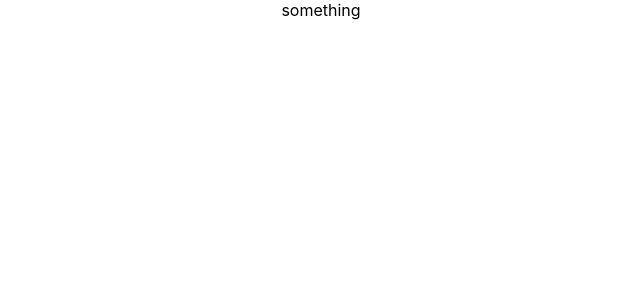
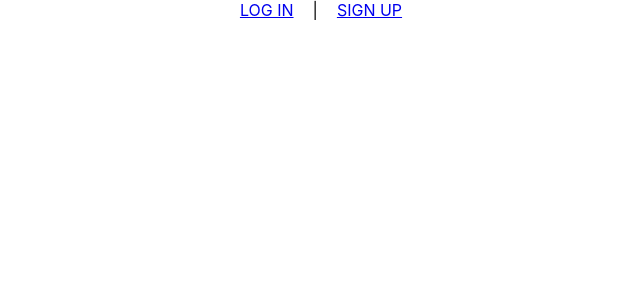
Before and after one commit to acostahf/resturant-website, a React (Create React App) app: page / in a window 1280 px wide. Shown: the top 300 px of the page, without its empty margins (319-959 px from the left). Built offline with nearby package versions, Linux system fonts and the light colour scheme.

Commit message:
done with auth

```diff
--- a/src/components/NavBar/NavBar.jsx
+++ b/src/components/NavBar/NavBar.jsx
@@ -3,27 +3,26 @@ import { Link } from "react-router-dom";
 import "./NavBar.css";
 
 const NavBar = props => {
-  // let nav = props.user ? (
-  //   <div>
-  //     &nbsp;&nbsp;|&nbsp;&nbsp;&nbsp;
-  //     <Link to="" className="NavBar-link" onClick={props.handlelogout}>
-  //       LOG OUT
-  //     </Link>
-  //     &nbsp;&nbsp;|&nbsp;&nbsp;&nbsp;
-  //     <span className="NavBar-welcome">WELCOME, {props.user.name}</span>
-  //   </div>
-  // ) : (
-  //   <div>
-  //     <Link to="/login" className="NavBar-link">
-  //       LOG IN
-  //     </Link>
-  //     &nbsp;&nbsp;|&nbsp;&nbsp;
-  //     <Link to="/signup" className="NavBar-link">
-  //       SIGN UP
-  //     </Link>
-  //   </div>
-  // );
-  let nav = <div>something </div>;
+  let nav = props.user ? (
+    <div>
+      <Link to="" className="NavBar-link" onClick={props.handlelogout}>
+        LOG OUT
+      </Link>
+      &nbsp;&nbsp;|&nbsp;&nbsp;&nbsp;
+      <span className="NavBar-welcome">WELCOME, {props.user.name}</span>
+    </div>
+  ) : (
+    <div>
+      <Link to="/login" className="NavBar-link">
+        LOG IN
+      </Link>
+      &nbsp;&nbsp;|&nbsp;&nbsp;
+      <Link to="/signup" className="NavBar-link">
+        SIGN UP
+      </Link>
+    </div>
+  );
+  // let nav = <div>something </div>;
 
   return <div className="NavBar">{nav}</div>;
 };
--- a/src/index.js
+++ b/src/index.js
@@ -3,8 +3,14 @@ import ReactDOM from "react-dom";
 import "./index.css";
 import App from "./pages/App/App";
 import * as serviceWorker from "./serviceWorker";
+import { BrowserRouter as Router, Route } from "react-router-dom";
 
-ReactDOM.render(<App />, document.getElementById("root"));
+ReactDOM.render(
+  <Router>
+    <Route component={App} />
+  </Router>,
+  document.getElementById("root")
+);
 
 // If you want your app to work offline and load faster, you can change
 // unregister() to register() below. Note this comes with some pitfalls.
--- a/src/pages/App/App.js
+++ b/src/pages/App/App.js
@@ -1,6 +1,6 @@
 import React, { Component } from "react";
-import { Link } from "react-router-dom";
-import NavBar from "../../components/NavBar/NavBar";
+import { Route, Switch, Redirect } from "react-router-dom";
+import HomePage from "../HomePage/HomePage";
 import SignupPage from "../SignupPage/SignupPage";
 import LoginPage from "../LoginPage/LoginPage";
 import userService from "../../utils/userService";
@@ -25,7 +25,38 @@ class App extends Component {
   render() {
     return (
       <div>
-        <NavBar />
+        <Switch>
+          <Route
+            exact
+            path="/"
+            render={() => (
+              <HomePage
+                user={this.state.user}
+                handlelogout={this.handlelogout}
+              />
+            )}
+          />
+          <Route
+            exact
+            path="/signup"
+            render={({ history }) => (
+              <SignupPage
+                history={history}
+                handleSignuporLogin={this.handleSignuporLogin}
+              />
+            )}
+          />
+          <Route
+            exact
+            path="/login"
+            render={({ history }) => (
+              <LoginPage
+                history={history}
+                handleSignuporLogin={this.handleSignuporLogin}
+              />
+            )}
+          />
+        </Switch>
       </div>
     );
   }
--- /dev/null
+++ b/src/pages/HomePage/HomePage.jsx
@@ -0,0 +1,14 @@
+import React from "react";
+import { Link } from "react-router-dom";
+import NavBar from "../../components/NavBar/NavBar";
+// import "./HomePage.css";
+
+const HomePage = props => {
+  return (
+    <div className="HomePage">
+      <NavBar user={props.user} handlelogout={props.handlelogout} />
+    </div>
+  );
+};
+
+export default HomePage;
```
